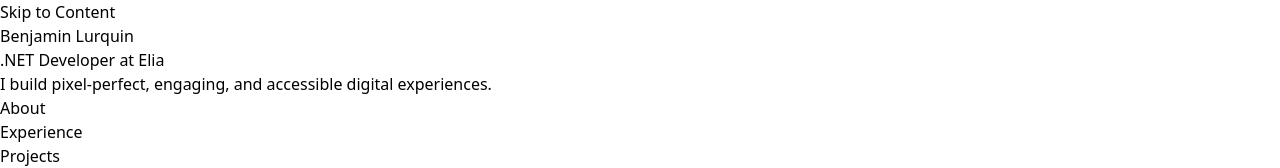
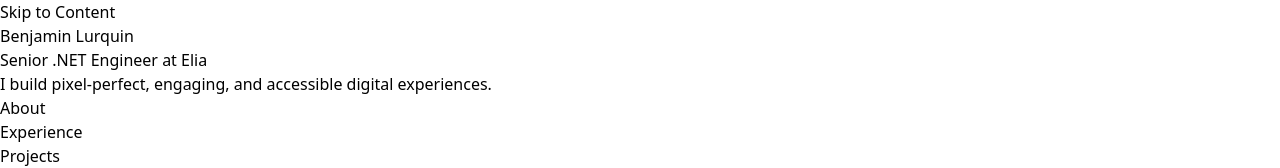
Before and after one commit to bnlqn/portfolio, a Next.js app: page / in a window 1280 px wide. Shown: the top 168 px of the page. Built offline with nearby package versions, Linux system fonts and the light colour scheme.

Commit message:
update: tag line

```diff
--- a/components/nav.tsx
+++ b/components/nav.tsx
@@ -36,7 +36,7 @@ export default function Nav() {
           <Link href="/">Benjamin Lurquin</Link>
         </h1>
         <h2 className="mt-3 text-lg font-medium tracking-tight text-slate-200 sm:text-xl">
-          .NET Developer at Elia
+          Senior .NET Engineer at Elia
         </h2>
         <p className="mt-4 max-w-xs leading-normal">
           I build pixel-perfect, engaging, and accessible digital experiences.
```
